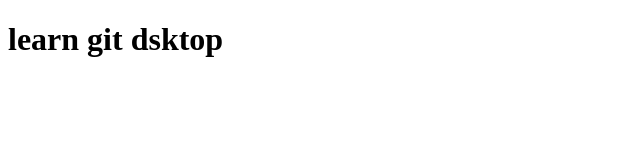
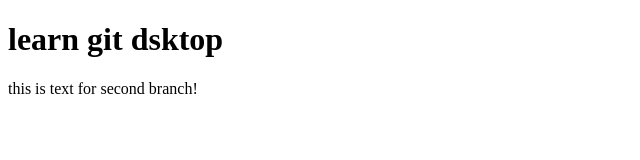
Before and after one commit to kongtapxxx/git-desktop, a plain HTML site: page index.html in a window 1280 px wide. Shown: the whole page, without its empty margins (0-640 px from the left). Drawn offline with Linux system fonts and the light colour scheme.

Commit message:
add main and text

```diff
--- a/index.html
+++ b/index.html
@@ -8,4 +8,7 @@
 </head>
 <body>
     <h1>learn git dsktop</h1>
+    <main>
+        this is text for second branch!
+    </main>
 </html>
```
